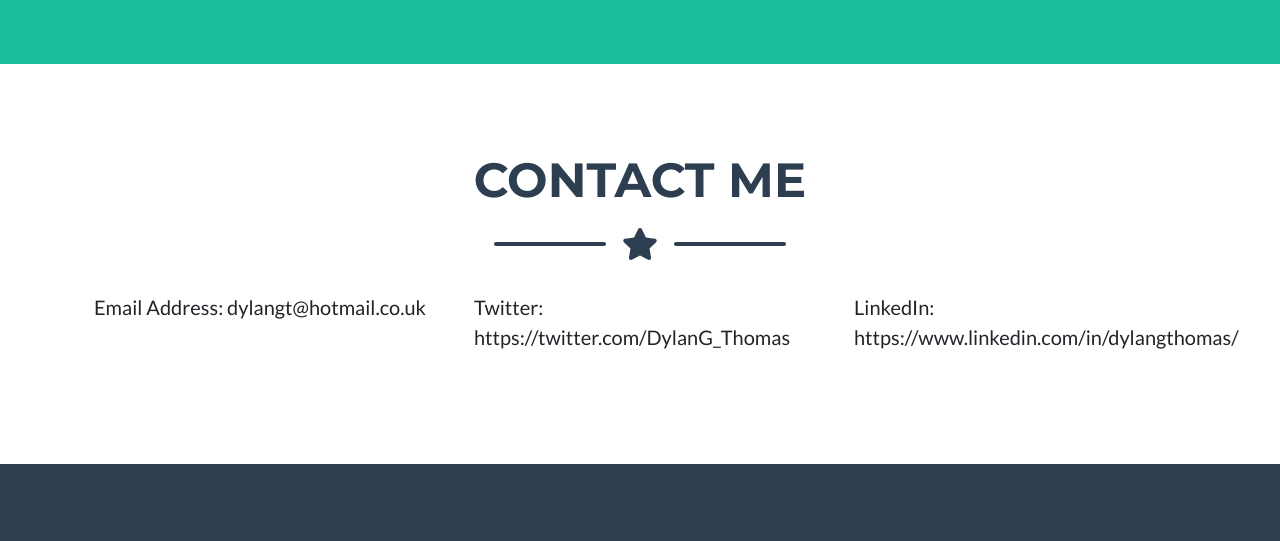
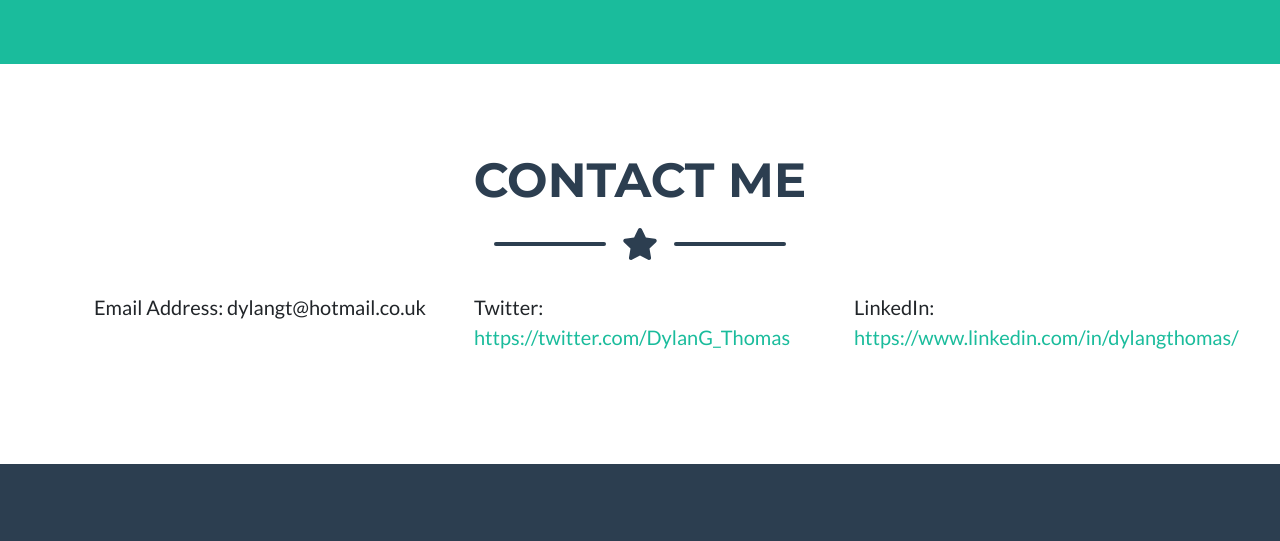
Before and after one commit to dylangt/dylangt.github.io, a plain HTML site: page index.html in a window 1280 px wide. Shown: the part 2052-2593 px from the top of the page. Drawn offline with nearby package versions, Linux system fonts and the light colour scheme.

Commit message:
Update index.html

```diff
--- a/index.html
+++ b/index.html
@@ -154,8 +154,8 @@
                             <!-- Contact Section Form-->
                             <div class="row">
                                 <div class="col-lg-4 mr-auto"><p class="lead">Email Address: dylangt@hotmail.co.uk</p></div>
-                                <div class="col-lg-4 mr-auto"><p class="lead">Twitter: https://twitter.com/DylanG_Thomas </p></div>
-                                <div class="col-lg-4 mr-auto"><p class="lead">LinkedIn: https://www.linkedin.com/in/dylangthomas/ </p></div>
+                                <div class="col-lg-4 mr-auto"><p class="lead">Twitter: <a href="https://twitter.com/DylanG_Thomas">https://twitter.com/DylanG_Thomas</a> </p></div>
+                                <div class="col-lg-4 mr-auto"><p class="lead">LinkedIn: <a href="https://www.linkedin.com/in/dylangthomas/">https://www.linkedin.com/in/dylangthomas/</a> </p></div>
                             </div>
                         </div>
                     </section>
@@ -329,7 +329,7 @@
                                                         src="https://youtube.com/embed/9IzthFORd38">
                                                 </iframe>
                                                 <!-- Portfolio Modal - Text-->
-                                                <p class="mb-5">This was a group effort with 5 others. I did scripting in Unreal Engine 4 to create this prototype as part of Tranzfuser 2020. It was a 6 month project that I worked fulltime on to create an open world survival crafting game with many different pieces working together. The video shows just a small amount of what was achived. If you'd like to see more you can download and play the prototype at: https://bermuda-studios.itch.io/hercle </p>
+                                                <p class="mb-5">If you'd like to see more you can download and play the prototype at: <a href="https://bermuda-studios.itch.io/hercle">https://bermuda-studios.itch.io/hercle</a>. This was a group effort with 5 others. I did scripting in Unreal Engine 4 to create this prototype as part of Tranzfuser 2020. It was a 6 month project that I worked fulltime on to create an open world survival crafting game with many different pieces working together. The video shows just a small amount of what was achived. </p>
                                                 <button class="btn btn-primary" data-dismiss="modal">
                                                     <i class="fas fa-times fa-fw"></i>
                                                     Close Window
```
